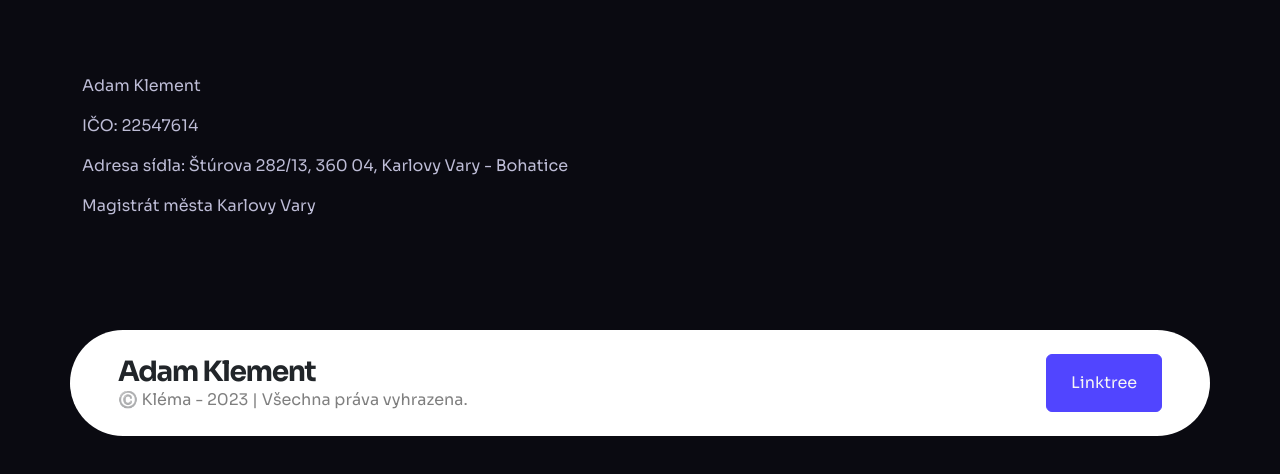
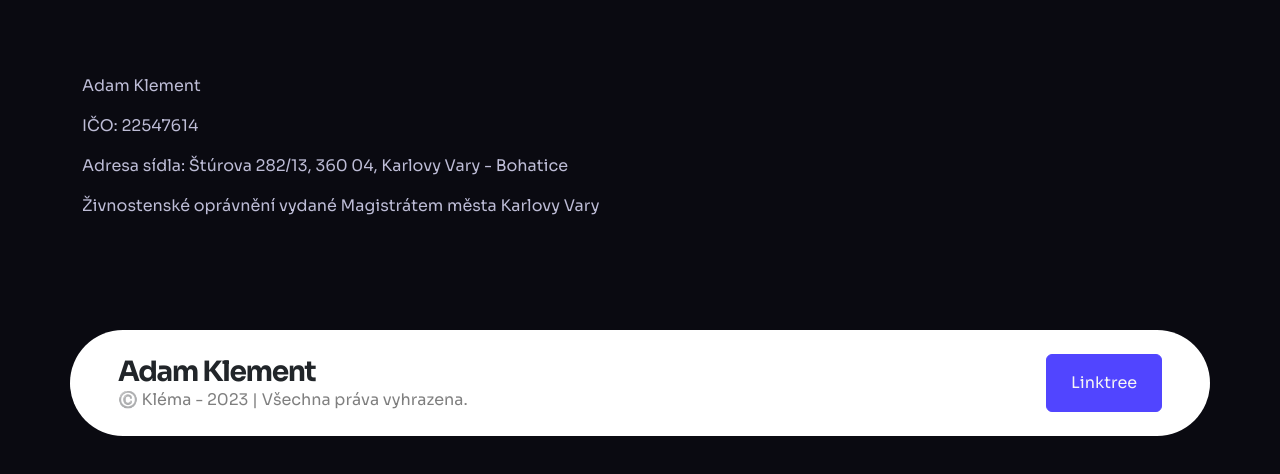
Before and after one commit to Klema4/web, a website: page index.html in a window 1280 px wide. Shown: the part 2152-2626 px from the top of the page. Drawn offline with nearby package versions, Linux system fonts and the light colour scheme.

Commit message:
Úprava textu v index.html pro přesnější popis živnostenského oprávnění

```diff
--- a/index.html
+++ b/index.html
@@ -170,7 +170,7 @@
       <p>Adam Klement</p>
       <p>IČO: 22547614</p>
       <p>Adresa sídla: Štúrova 282/13, 360 04, Karlovy Vary - Bohatice</p>
-      <p>Magistrát města Karlovy Vary</p>
+      <p>Živnostenské oprávnění vydané Magistrátem města Karlovy Vary</p>
     </div>
 
     <footer class="container px-5 py-4 my-5 bg-white rounded-pill d-none d-lg-block animate__animated animate__fadeInUp wow">
```
